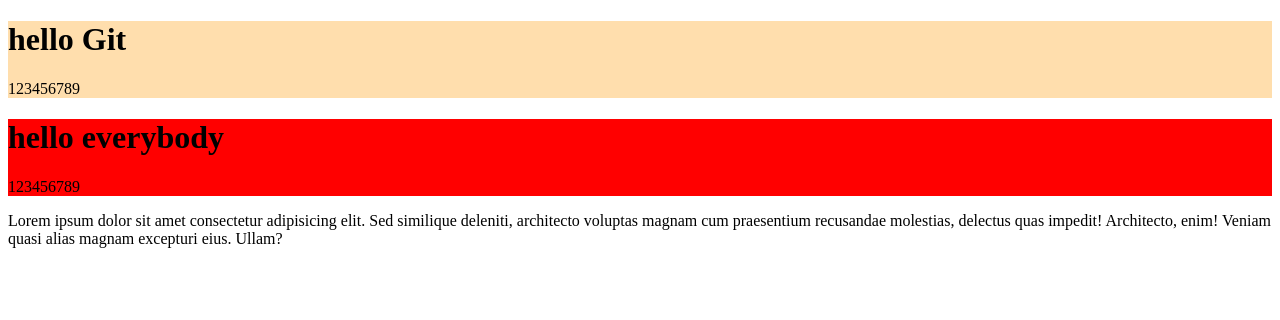
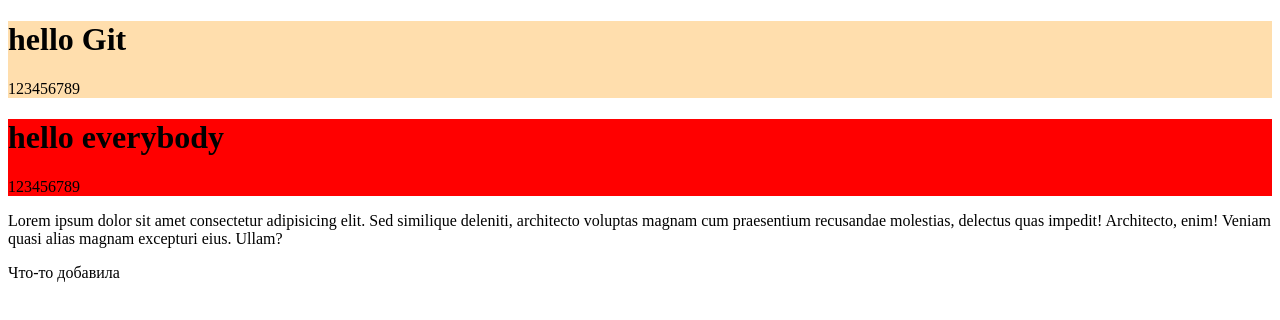
Before and after one commit to amfrol1907/test-home, a plain HTML site: page index.html in a window 1280 px wide. Drawn offline with Linux system fonts and the light colour scheme; a script that the page names is missing.

Commit message:
что-то добавила

```diff
--- a/index.html
+++ b/index.html
@@ -22,6 +22,7 @@
       delectus quas impedit! Architecto, enim! Veniam quasi alias magnam
       excepturi eius. Ullam?
     </p>
+    <p>Что-то добавила</p>
   </body>
   <script src="scrip.js"></script>
 </html>
```
